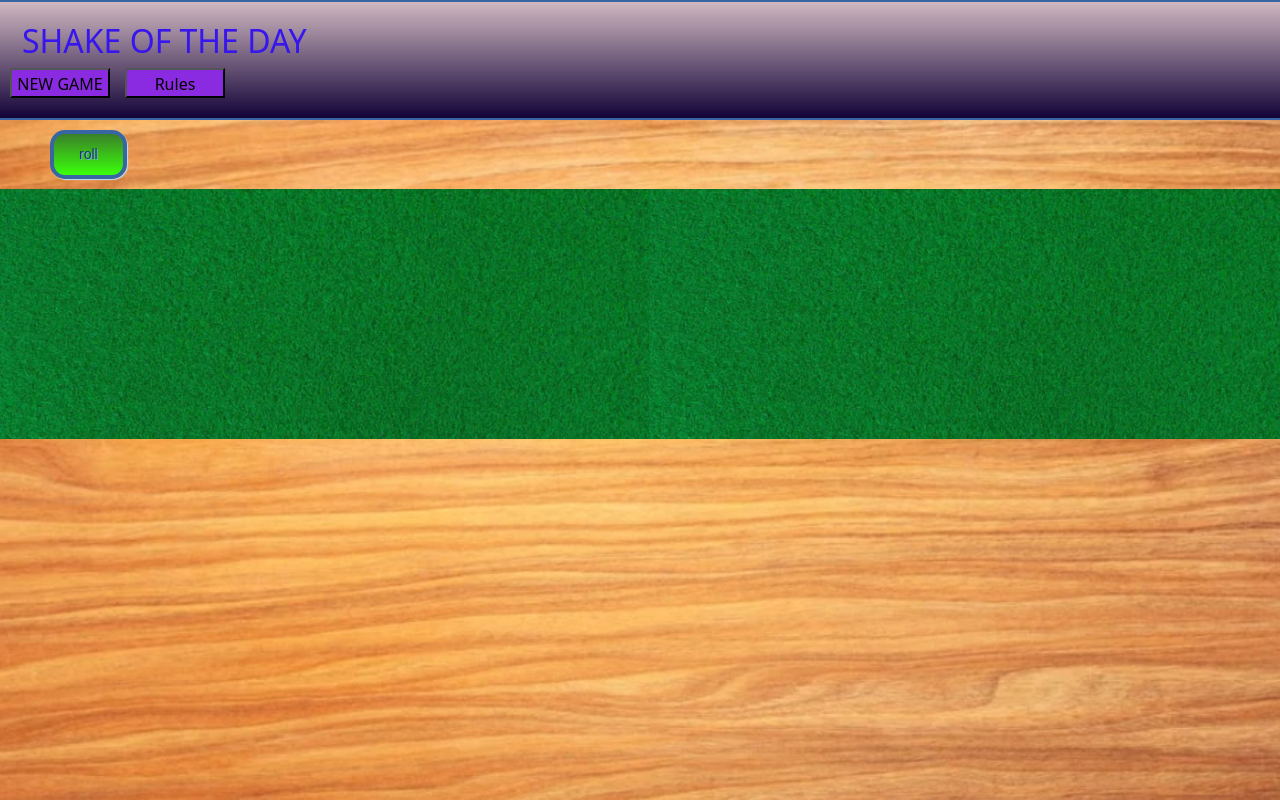
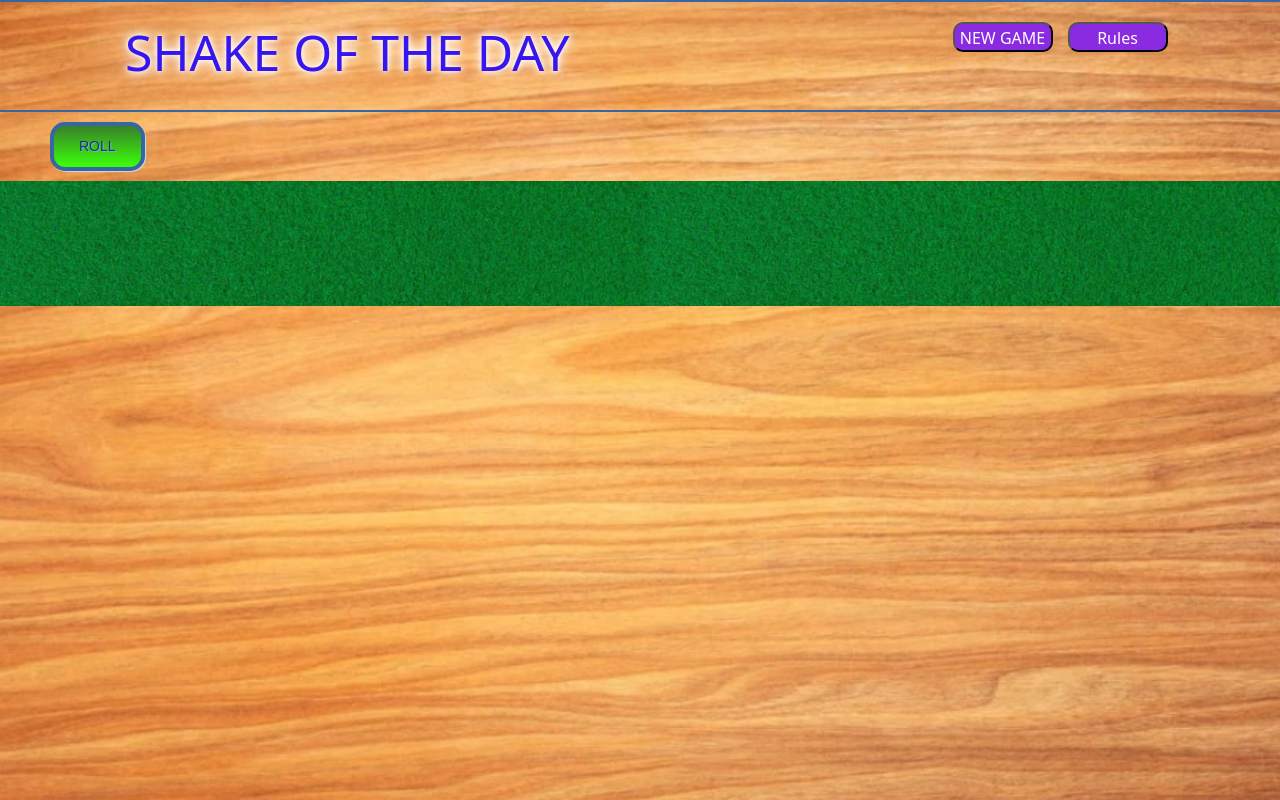
Before and after one commit to ScottSyverson/Playground, a plain HTML site: page index.html in a window 1280 px wide. Drawn offline with nearby package versions, Linux system fonts and the light colour scheme.

Commit message:
finished, but...
It could still use a bit of prettying up.

```diff
--- a/app.js
+++ b/app.js
@@ -9,7 +9,7 @@ let needDoubles = true;
 let canRoll = true;
 let counter = 0;
 
-rollButton.addEventListener('click', rollAllDice)
+//rollButton.addEventListener('click', rollAllDice)
 rollButton.addEventListener('click', handleButtonClick)
 rulesButton.addEventListener('click', displayRules)
 newGame.addEventListener('click', resetGame)
@@ -49,34 +49,32 @@ function handleButtonClick() {
     if (clickCount > maxClicks) {
         // Disable the button
         document.getElementById('rollButton').disabled = true;
-        // message pop up
         let winTextDisplay = document.createElement("img");
-        winTextDisplay.src = "./media/Lose.jpeg"
+        winTextDisplay.src = "./media/willy-wonka-and-the-chocolate-factory-gene-wilder.gif"
         let wOrLDisplay = document.querySelector(".winOrLose");
         wOrLDisplay.append(winTextDisplay);
         document.getElementById('rollButton').disabled = true;
+        // message pop up
+        alert("No more rolls left!");
 
-        alert("No more rolls left!");
+        //!perhaps a custom pop up button would be better
 
 
 
+    }else{
+        rollAllDice();
     }
 }
 
 function rollAllDice() {
-
     //CLEARING THE DISPLAY
     let clearImages = document.querySelectorAll(".diceDisplay img")
     for (let index = 0; index < clearImages.length; index++) {
         clearImages[index].remove();
-
     }
-
     //ROLLING AVAILABLE DICE
-
     let i = 0;
     while (i < diceArray.length) {
-
         //EACH DIE IS ASSIGNED A RANDOM NUMBER
         let rolledDie = Math.floor(Math.random() * 6) + 1;
         //EACH DIE IS DISPLAYED
@@ -85,8 +83,6 @@ function rollAllDice() {
         rolledArray.push(rolledDie);
         i++;
     }
-
-    console.log(rolledArray)
 
     let grabSix = rolledArray.find(num => num == 6);
     if (grabSix && needSix) {
@@ -100,9 +96,7 @@ function rollAllDice() {
         if (index6 > -1) { // only splice array when item is found
             rolledArray.splice(index6, 1); // 2nd parameter means remove one item only
         }
-
         diceArray.pop(); //reduces the number of rollable dice by one
-
     }
 
     let grabFive = rolledArray.find(num => num == 5);
@@ -130,7 +124,6 @@ function rollAllDice() {
             rolledArray.splice(index4, 1);
         }
         diceArray.pop();
-
     }
 
     if (!needFour && !needFive && !needSix) {
@@ -146,20 +139,18 @@ function rollAllDice() {
             displayDiceGraphic(rolledArray[1])
 
             let winTextDisplay = document.createElement("img");
-            winTextDisplay.src = "./media/Win.jpg"
+            winTextDisplay.src = "./media/skeptical-futurama.gif"
             let wOrLDisplay = document.querySelector(".winOrLose");
             wOrLDisplay.append(winTextDisplay);
+
             document.getElementById('rollButton').disabled = true;
 
             console.log("you win")
             needDoubles = false;
             canRoll = false;
-
         }
     }
-
     rolledArray = [];
-
 }
 
 function displayDiceGraphic(num) {
--- a/index.html
+++ b/index.html
@@ -6,6 +6,8 @@
     <meta name="viewport" content="width=device-width, initial-scale=1.0">
     <link rel="stylesheet" href="style.css">
     <link rel="stylesheet" href="bootstrap.css">
+    <link rel="stylesheet" href="https://cdnjs.cloudflare.com/ajax/libs/animate.css/4.1.1/animate.min.css"
+  />
     <title>Playground
 
     </title>
@@ -14,23 +16,20 @@
 <body class="bg">
 
     <div class="header row">
-        <h2 class="col-12">SHAKE OF THE DAY</h2>
+        <h2 class="shake animate__animated animate__wobble col-12 col-lg-8">SHAKE OF THE DAY</h2>
 
-        <button class = "col-12 newGame" id="newGame">NEW GAME</button>
-        <button class="rulesButton col-12" id="rulesButton">Rules</button>
+        <button class = "topButtons col-12 newGame" id="newGame">NEW GAME</button>
+        <button class="topButtons rulesButton col-12" id="rulesButton">Rules</button>
     </div>
 
-    <button class="rollButton" id="rollButton">roll</button>
+    <button class="rollButton" id="rollButton">ROLL</button>
 
     <div class="keptDice">
 
     </div>
 
     <div class="diceDisplay">
-        <img src="" alt="">
-        <h1 class="here"></h1>
         <div class="winOrLose"></div>
-
     </div>
 
 </body>
--- a/style.css
+++ b/style.css
@@ -7,16 +7,31 @@
 
 .header {
     color: rgb(54, 21, 238);
+    place-content: center;
+
+
 
     padding: 20px;
 
     border-radius: 10px;
     border: 2px solid #3866A3;
-    background: #45EE24;
-    background: linear-gradient(to top, #130338, #CFB8C1);
+
 }
 
+.header h2{
+    text-align: center;
+}
+.shake{
+    font-size: 30px;
+    text-shadow: 0 0 5px white, 0 0 10px white, 0 0 15px white;
 
+
+}
+
+.topButtons{
+border-radius: 10px;
+color: white;
+}
 
 .rollButton {
     font-family: arial;
@@ -38,12 +53,6 @@
     color: #14396A;
     background: #18CF04;
 }
-
-
-
-
-
-
 
 
 .header button {
@@ -79,3 +88,18 @@
     margin-right: auto;
     width: 50%;
 }
+
+
+@media(min-width: 600px){
+    .keptDice{
+        height: 125px;
+    }
+}
+
+@media(min-width: 992px){
+    .header h2{
+        text-align: left;
+        font-size: 50px;
+    }
+
+}
```
Also changed, not shown: 2 other files.
